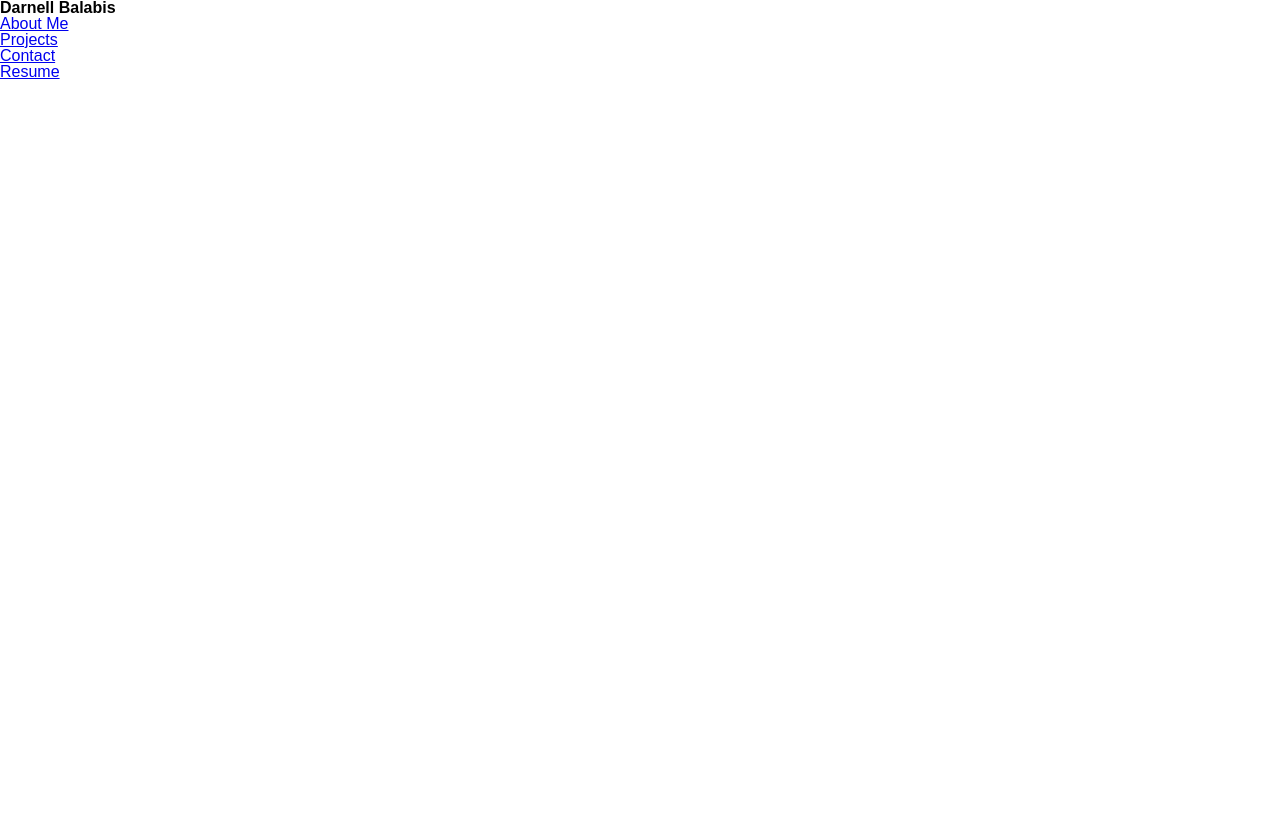
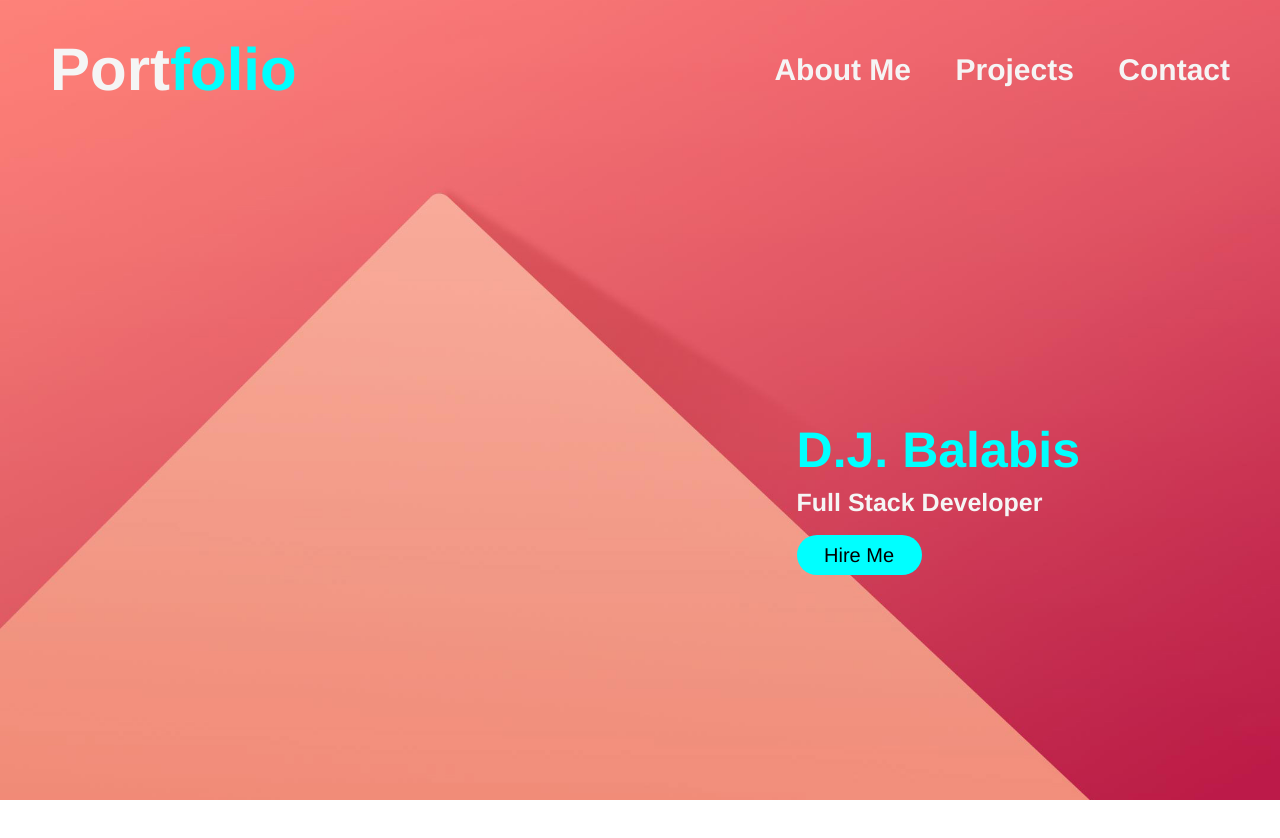
Before and after one commit to djbalabis/Professional-Portfolio, a plain HTML site: page index.html in a window 1280 px wide. Before the commit the page ends 800 px from the top, so only its background shows below. Drawn offline with Linux system fonts and the light colour scheme.

Commit message:
Added navbar and name to the header

```diff
--- a/assets/style.css
+++ b/assets/style.css
@@ -0,0 +1,79 @@
+* {
+    font-family: 'Franklin Gothic Medium', 'Arial Narrow', Arial, sans-serif;
+}
+
+.hero {
+    height: 100vh;
+    width: 100%;
+    background-image: url(../assets/images/material_minimal-other.jpg);
+    background-size: cover;
+    background-position: center;
+}
+
+nav {
+    display: flex;
+    align-items: center;
+    justify-content: space-between;
+    padding-top: 40px;
+    padding-left: 50px;
+    padding-right: 50px;
+}
+
+li {
+    display: inline-block;
+    list-style-type: none;
+    padding-left: 40px;
+}
+
+li a {
+    text-decoration: none;
+    color: whitesmoke;
+    font-weight: bold;
+    font-size: 30px;
+}
+
+li a:hover {
+    color: aqua;
+    transition: .5s;
+    font-size: 32px;
+}
+
+.label {
+    font-size: 60px;
+    color: whitesmoke;
+}
+
+span {
+    color: aqua;
+}
+
+.hero-statement {
+    display: flex;
+    align-items: center;
+    justify-content: flex-end;
+    height: 100%;
+    padding-left: 50px;
+    padding-right: 200px;
+}
+
+.button {
+    background-color: aqua;
+    width: 125px;
+    height: 40px;
+    padding: 10px;
+    border-radius: 30px;
+    text-align: center;
+    font-size: 20px;
+    margin-top: 20px;
+}
+
+h2 {
+    font-size: 50px;
+    color: aqua;
+}
+
+h4 {
+    font-size: 25px;
+    color: whitesmoke;
+    margin-top: 15px;
+}
--- a/index.html
+++ b/index.html
@@ -1,36 +1,40 @@
 <!DOCTYPE html>
 <html lang="en">
+
     <head>
         <meta charset="UTF-8" />
         <meta name="viewport" content="width=device-width, initial-scale=1.0" />
         <link rel="stylesheet" type="text/css" href="./assets/reset.css" />
         <link rel="stylesheet" type="text/css" href="./assets/style.css" />
-        <title>Professional Portfolio</title>
+        <title>Portfolio</title>
     </head>
 
     <body>
-        <header>
-            <h1>Darnell Balabis</h1>
+        <header class="hero">
             <nav>
+                <h1 class="label">Port<span>folio</span></h1>
                 <ul>
                   <li><a href="#about-me">About Me</a></li>
                   <li><a href="#projects">Projects</a></li>
                   <li><a href="#contact">Contact</a></li>
-                  <li><a href="#resume">Resume</a></li>
                 </ul>
-              </nav>
+            </nav>
+            <div class="hero-statement">
+                <div class="hero-name">
+                  <h2>D.J. Balabis</h2>
+                  <h4>Full Stack Developer</h4>
+                  <div class="button">Hire Me</div>
+                </div>
+            </div>
         </header>
 
-        <section id="about-me" class="about">
-        </section>
-
-        <section id="projects" class="work">
-        </section>
-
-        <section id="contact" class="contact-info">
-        </section>
-
-        <section id="resume" class="resume">
+        <section>
+            <div id="about-me" class="about">
+            </div>
+            <div id="projects" class="work">
+            </div>
+            <div id="contact" class="contact-info">
+            </div>
         </section>
 
         <footer>
```
Also changed, not shown: assets/images/material_minimal-other.jpg (added).
